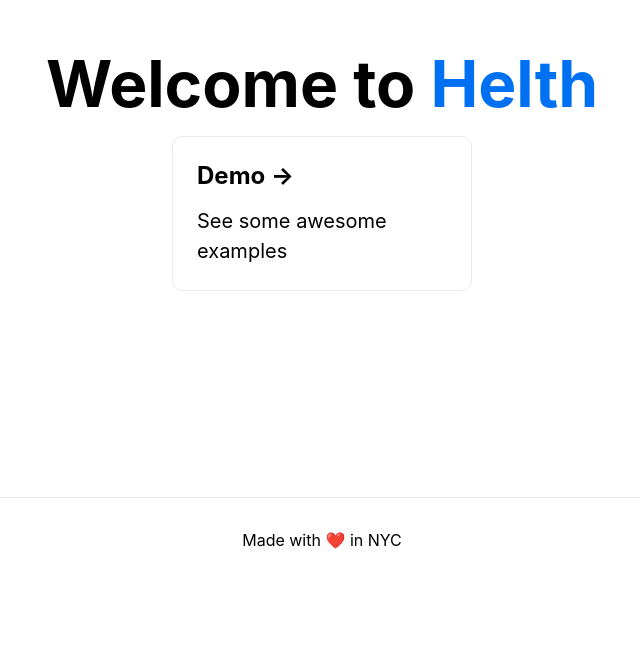
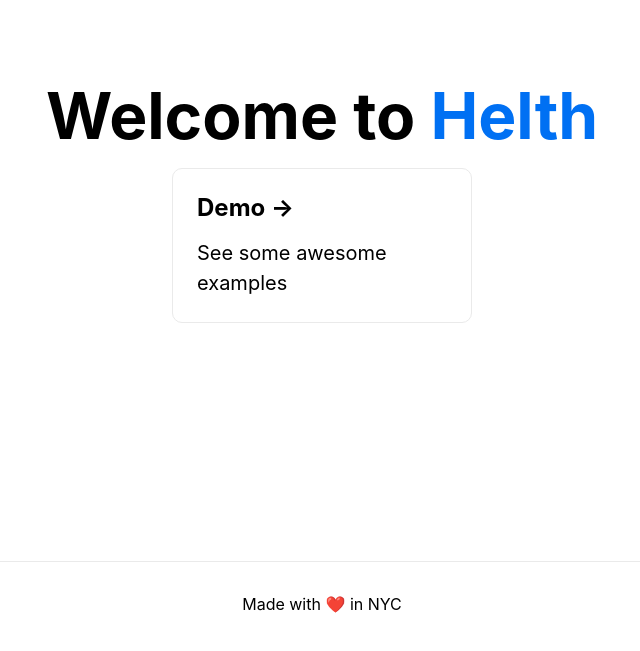
Before and after one commit to bentondecusin/helth, a Next.js app: page / in a window 1280 px wide. Shown: the part 143-794 px from the top of the page, without its empty margins (318-958 px from the left). Built offline with nearby package versions, Linux system fonts and the light colour scheme.

Commit message:
Update Home.module.css

```diff
--- a/styles/Home.module.css
+++ b/styles/Home.module.css
@@ -3,7 +3,7 @@
 }
 
 .main {
-  min-height: 80vh;
+  min-height: 88vh;
   padding: 4rem 0;
   flex: 1;
   display: flex;
```
